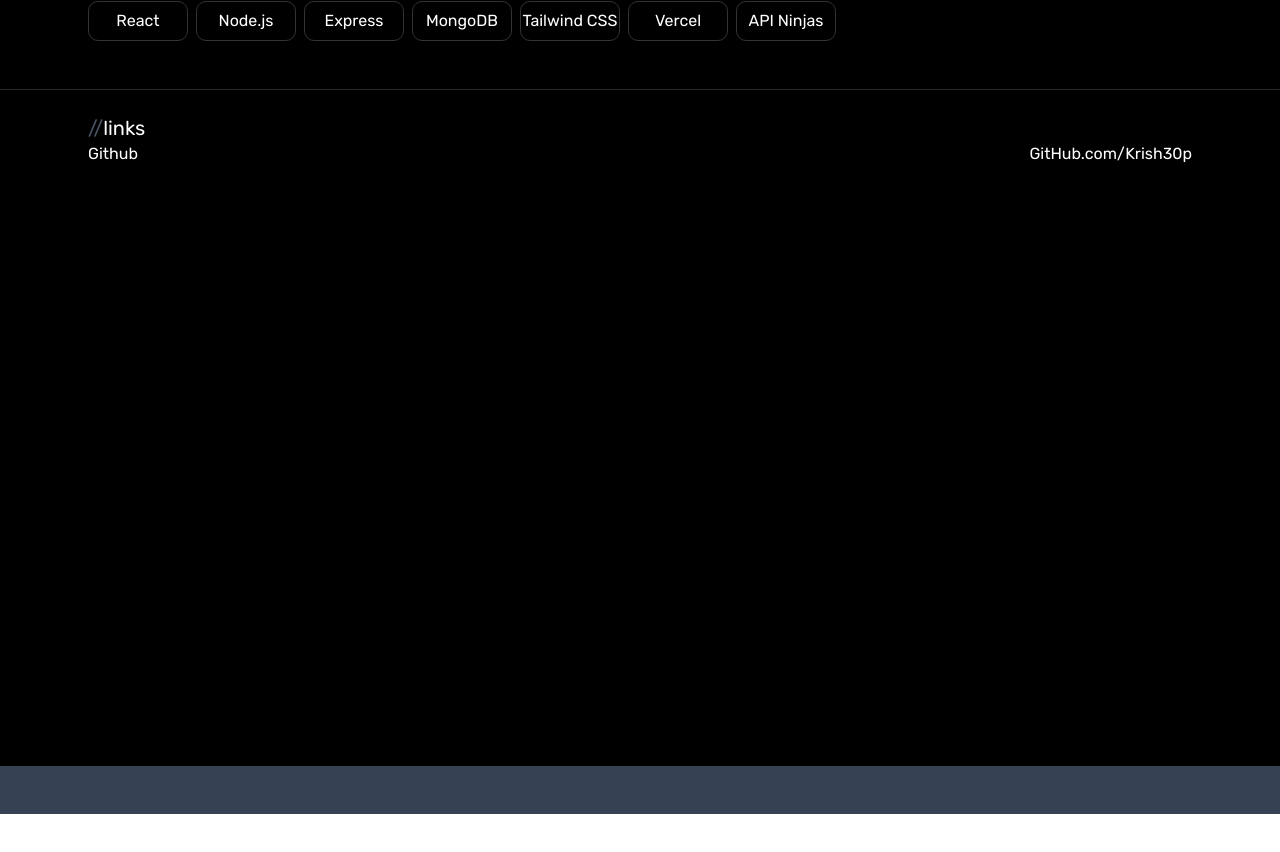
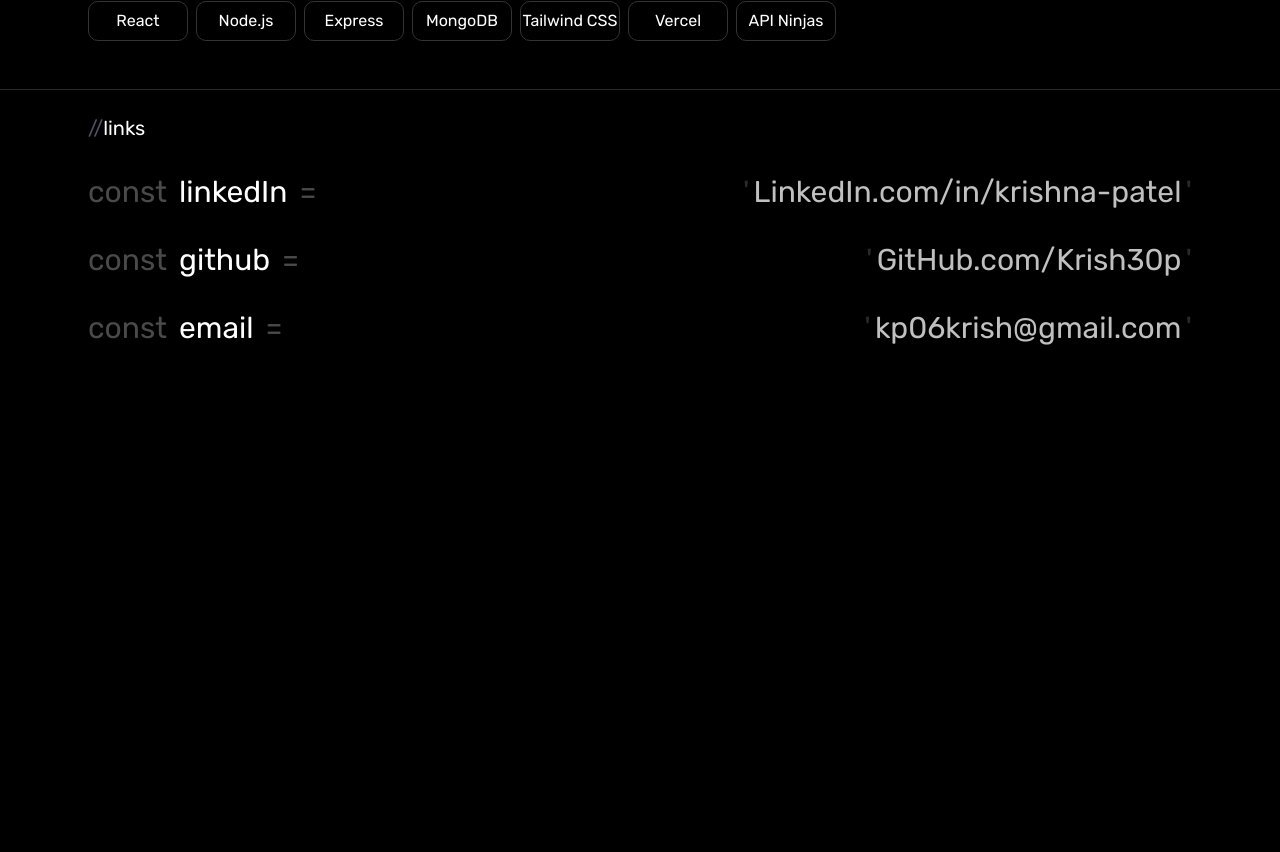
Before and after one commit to Krish30p/Portfolio, a React (Vite) app: page / in a window 1280 px wide. Shown: the part 1179-2031 px from the top of the page. Before the commit the page ends 1993 px from the top, so only its background shows below. Built offline with nearby package versions, Linux system fonts and the light colour scheme.

Commit message:
added links

```diff
--- a/src/pages/Links.jsx
+++ b/src/pages/Links.jsx
@@ -3,29 +3,70 @@
 const Links = () => {
   return (
     <div className="bg-black text-white px-22 py-6 border-t border-[#2a2a2a]">
-      <div>
+      <div className="space-y-4">
 
           {/* what? */}
-          <div className="text-xl">
+          <div className="text-xl mb">
             <span className="text-gray-600">//</span>
             <span>links</span>
           </div>
           {/* Links */}
           <div>
-            <div>
-                <div className="flex flex-col md:flex-row md:items-center md:justify-between gap-2">
+            <div className="space-y-4 ">
+                <div className="py-4 flex flex-col md:flex-row md:items-center md:justify-between gap-2 text-3xl">
                     <span className="space-x-3">
                         {/* <span className="">agsvd</span> */}
-                        <span>Github</span>
+                        <span className="text-[#4a4a4a]">const{''}</span>
+                        <span >linkedIn{''}</span>
+                        <span className="text-[#4a4a4a]">=</span>
+                    </span>
+                    <a
+                    href="https://www.linkedin.com/in/krishna-patel-0ba60132a/"
+                    target="_blank"
+                    rel="noopener noreferrer"
+                    className="flex items-center gap-1 text-white cursor-pointer hover:text-gray-400"
+                  >
+                    <span className="text-[#2a2a2a]">'</span>
+                    <span className="text-[#c0c0c0]">LinkedIn.com/in/krishna-patel</span>
+                    <span className="text-[#2a2a2a]">'</span>
+                  </a>
+
+                </div>
+                <div className="flex flex-col md:flex-row md:items-center md:justify-between gap-2 text-3xl">
+                    <span className="space-x-3">
+                        {/* <span className="">agsvd</span> */}
+                        <span className="text-[#4a4a4a]">const{''}</span>
+                        <span>github{''}</span>
+                        <span className="text-[#4a4a4a]">=</span>
                     </span>
                     <a
                     href="https://github.com/Krish30p"
                     target="_blank"
                     rel="noopener noreferrer"
-                    className="flex items-center gap-2 text-white cursor-pointer hover:text-gray-400"
+                    className="flex items-center gap-1 text-white cursor-pointer hover:text-gray-400"
                   >
+                    <span className="text-[#2a2a2a]">'</span>
+                    <span className="text-[#c0c0c0]">GitHub.com/Krish30p</span>
+                    <span className="text-[#2a2a2a]">'</span>
+                  </a>
 
-                    <span>GitHub.com/Krish30p</span>
+                </div>
+                <div className="py-4 flex flex-col md:flex-row md:items-center md:justify-between gap-2 text-3xl">
+                    <span className="space-x-3">
+                        {/* <span className="">agsvd</span> */}
+                        <span className="text-[#4a4a4a]">const{''}</span>
+                        <span>email{''}</span>
+                        <span className="text-[#4a4a4a]">=</span>
+                    </span>
+                    <a
+                    href="mailto:kp06krish@gmail.com"
+                    target="_blank"
+                    rel="noopener noreferrer"
+                    className="flex items-center gap-1 text-white cursor-pointer hover:text-gray-400"
+                  >
+                    <span className="text-[#2a2a2a]">'</span>
+                    <span className="text-[#c0c0c0]">kp06krish@gmail.com</span>
+                    <span className="text-[#2a2a2a]">'</span>
                   </a>
 
                 </div>
```
